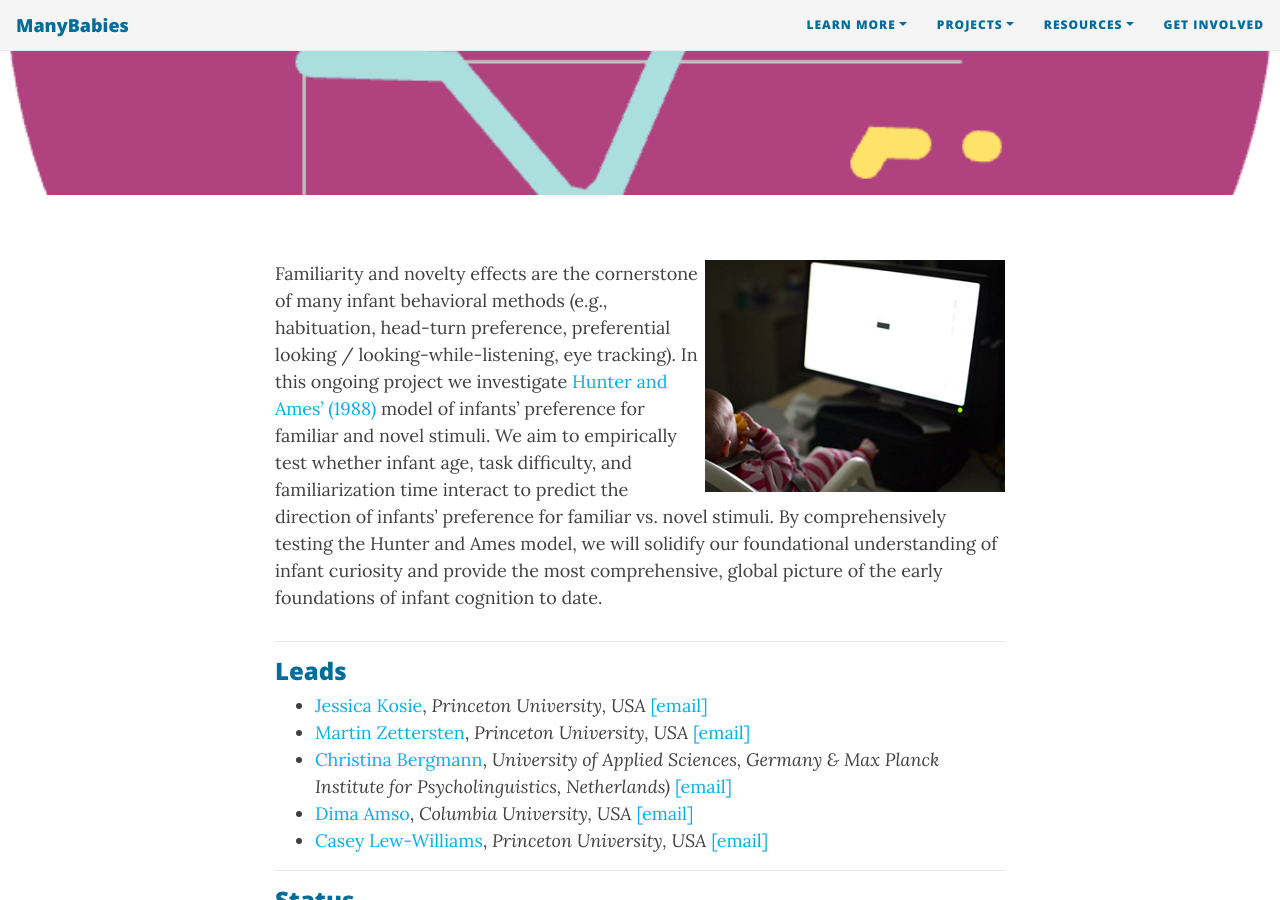
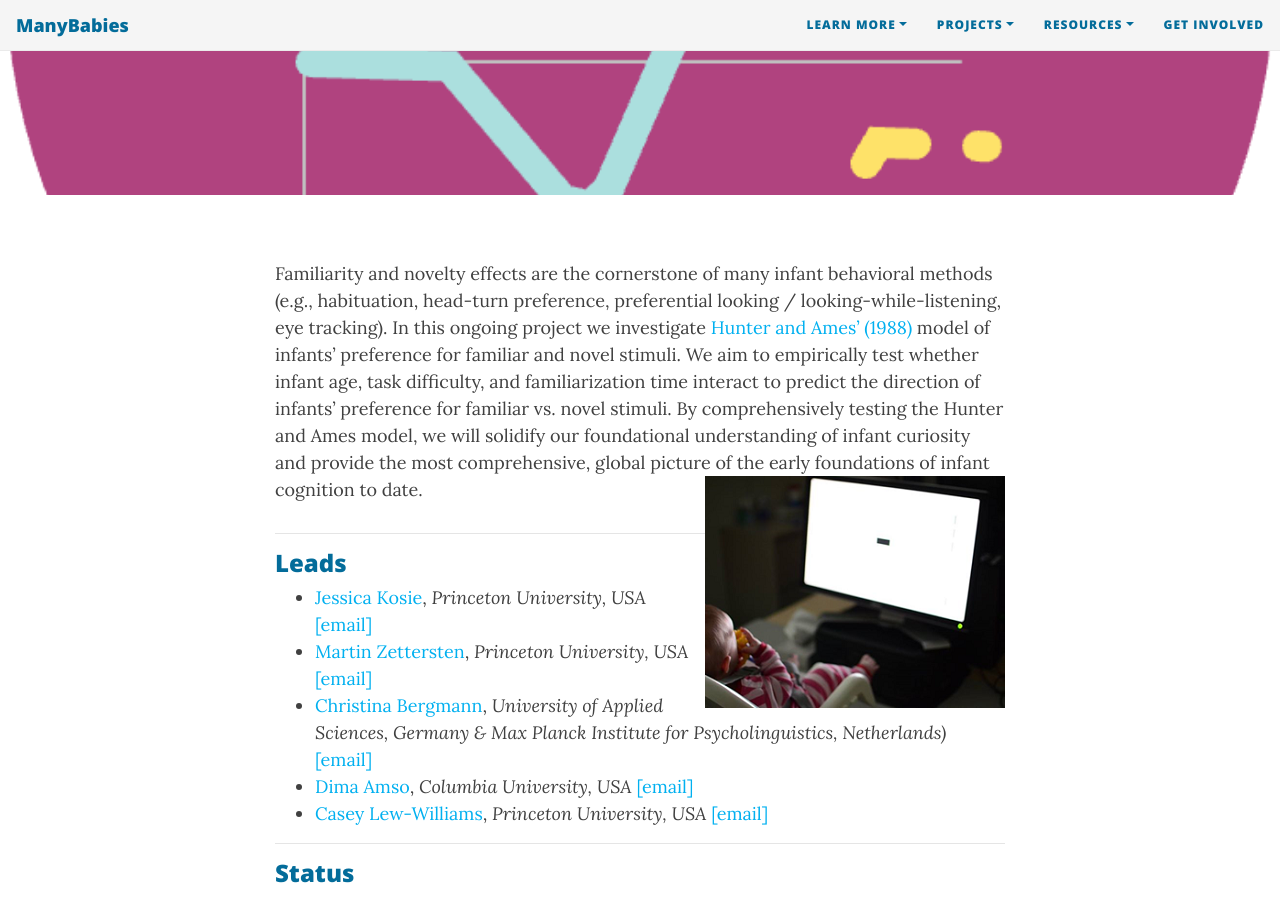
Before and after one commit to manybabies/manybabies.github.io, a Jekyll site: the page built from MB5.md, in a window 1280 px wide and 900 px high, scrolled down 350 px. Built offline with Jekyll 4.4.1, drawn with Linux system fonts in a browser that asks for light colours; nearby versions of some CDN libraries; some web fonts are replaced.

Commit message:
Update MB5.md

```diff
--- a/MB5.md
+++ b/MB5.md
@@ -11,7 +11,7 @@
 - add collaborators map.
 -->
 
-<img style="float: right;" src="/assets/img/infant_in_lab_300px.png"> Familiarity and novelty effects are the cornerstone of many infant behavioral methods (e.g., habituation, head-turn preference, preferential looking / looking-while-listening, eye tracking). In this ongoing project we investigate [Hunter and Ames’ (1988)](https://psycnet.apa.org/record/1988-98065-003) model of infants’ preference for familiar and novel stimuli. We aim to empirically test whether infant age, task difficulty, and familiarization time interact to predict the direction of infants’ preference for familiar vs. novel stimuli. By comprehensively testing the Hunter and Ames model, we will solidify our foundational understanding of infant curiosity and provide the most comprehensive, global picture of the early foundations of infant cognition to date.
+Familiarity and novelty effects are the cornerstone of many infant behavioral methods (e.g., habituation, head-turn preference, preferential looking / looking-while-listening, eye tracking). In this ongoing project we investigate [Hunter and Ames’ (1988)](https://psycnet.apa.org/record/1988-98065-003) model of infants’ preference for familiar and novel stimuli. We aim to empirically test whether infant age, task difficulty, and familiarization time interact to predict the direction of infants’ preference for familiar vs. novel stimuli. By comprehensively testing the Hunter and Ames model, we will solidify our foundational understanding of infant curiosity and provide the most comprehensive, global picture of the early foundations of infant cognition to date. <img style="float: right;" src="/assets/img/infant_in_lab_300px.png">
 
 
 ***
```
